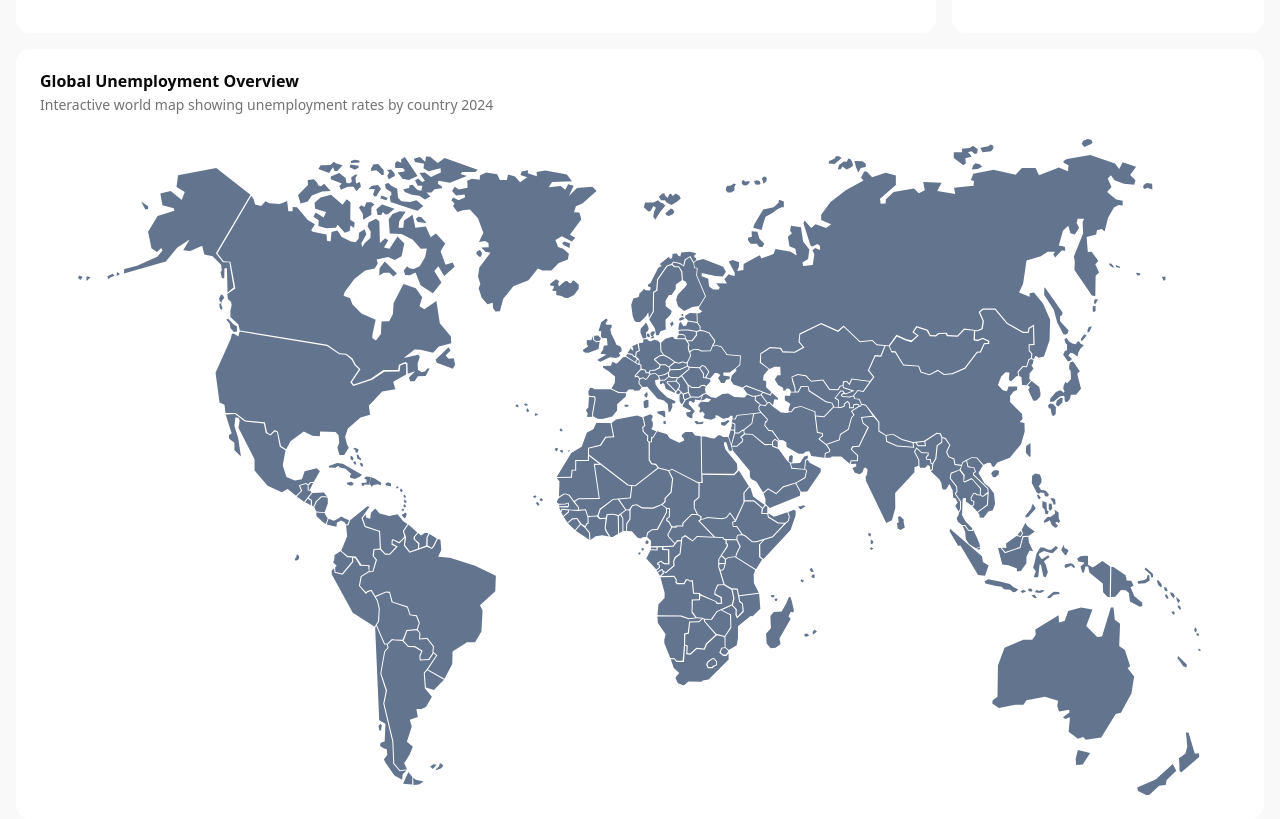
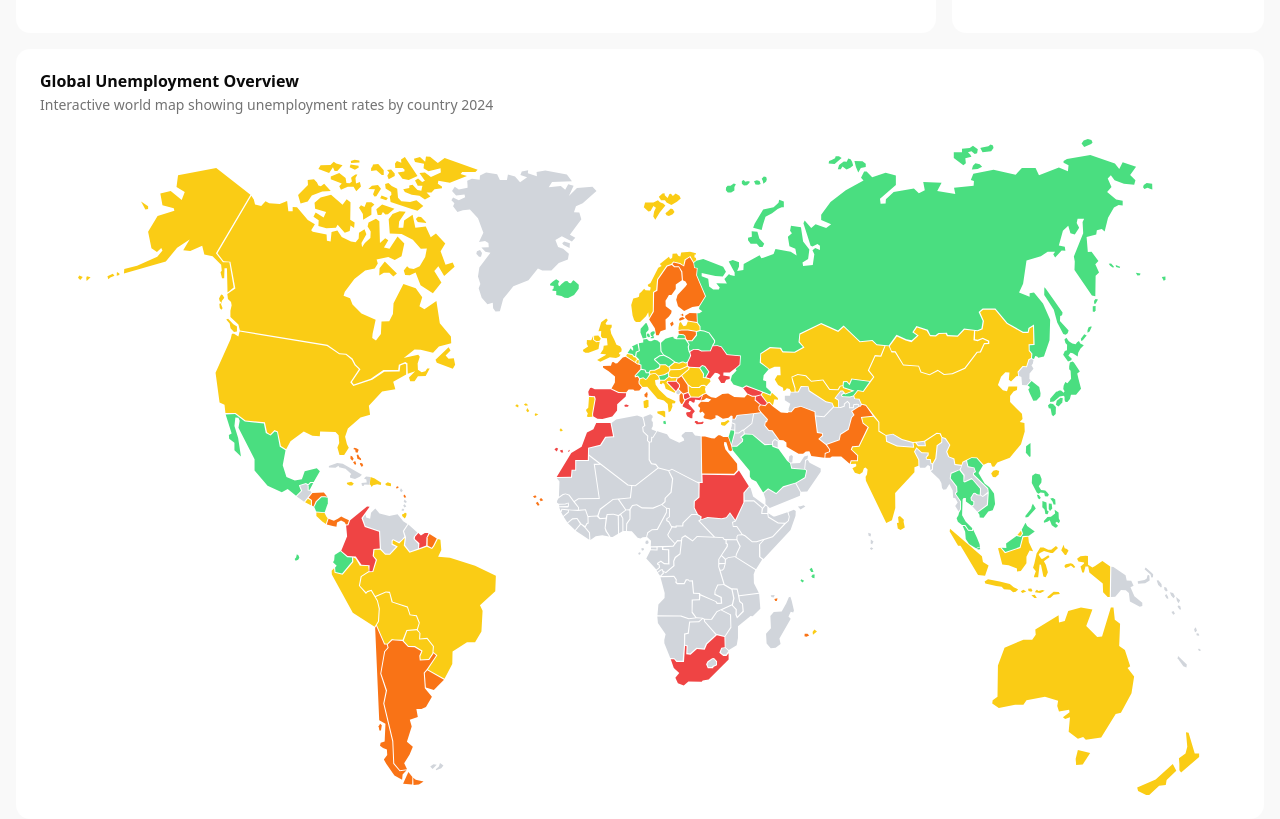
Before and after one commit to picozzimichele/statusagi, a Next.js app: page /unemployment-by-country in a window 1280 px wide. Shown: the part 720-1539 px from the top of the page. Built offline with nearby package versions, Linux system fonts and the light colour scheme.

Commit message:
it does the coloring of the map based on unemployment rate

```diff
--- a/components/maps/WorldMapInteractive.tsx
+++ b/components/maps/WorldMapInteractive.tsx
@@ -13,12 +13,23 @@ export default function WorldMapInteractive({ countryData }: { countryData?: any
         name: string;
         rate: string;
     } | null>(null);
-    const [elementRect, setElementRect] = useState();
 
-    // USE REF
-    const handleRect = useCallback((node) => {
-        setElementRect(node?.getBoundingClientRect());
-    }, []);
+    // USE CALLBACK https://medium.com/welldone-software/usecallback-might-be-what-you-meant-by-useref-useeffect-773bc0278ae
+    const initializeMap = useCallback(
+        (mapNode) => {
+            if (mapNode) {
+                console.log("Map node initialized USE CALLBACK:", mapNode);
+                mapNode.querySelectorAll("path").forEach((path) => {
+                    // Set initial color based on data
+                    const countryId = path.id;
+                    const countryInfo = getCountryData({ countryData, countryId });
+                    const rate = countryInfo ? countryInfo.rate : null;
+                    path.style.fill = getColorFromRate(rate);
+                });
+            }
+        },
+        [countryData]
+    );
 
     // FUNCTIONS
     function getCountryData({ countryData, countryId }: { countryData?: any; countryId?: string }) {
@@ -84,12 +95,13 @@ export default function WorldMapInteractive({ countryData }: { countryData?: any
         setTooltip(null);
     };
 
-    useEffect(() => {
-        console.log("TRIGGER 1");
-        if (!elementRect) return;
-        console.log("TRIGGER 2");
-        console.log("mapRef", elementRect);
-    }, [elementRect]);
+    const getColorFromRate = (rate: number | null): string => {
+        if (rate === null || isNaN(rate)) return "#d1d5db"; // Tailwind gray-300
+        if (rate < 4) return "#4ade80"; // green-400
+        if (rate < 7) return "#facc15"; // yellow-400
+        if (rate < 10) return "#f97316"; // orange-400
+        return "#ef4444"; // red-500
+    };
 
     return (
         <>
@@ -105,7 +117,7 @@ export default function WorldMapInteractive({ countryData }: { countryData?: any
                 </div>
             )}
             <WorldMapSvg
-                refProp={handleRect}
+                refProp={initializeMap}
                 onMouseOver={handleMouseOver}
                 onMouseOut={handleMouseOut}
             />
```
